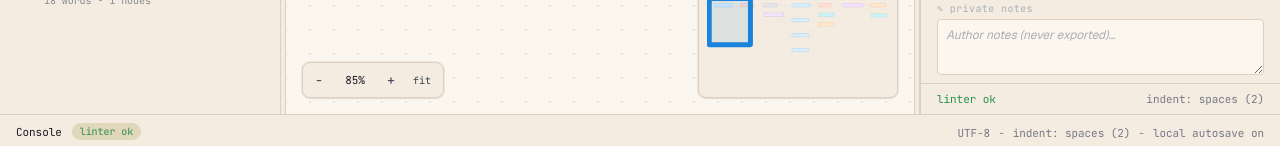
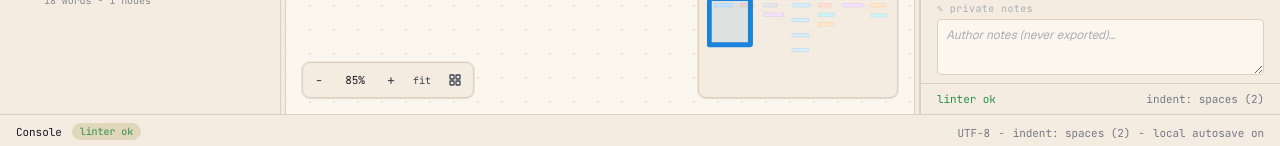
Before and after one commit to viniman27/ChoiceForge, a React (Vite) app: page / in a window 1280 px wide. Shown: the part 650-796 px from the top of the page. Built offline with nearby package versions, Linux system fonts and the light colour scheme.

Commit message:
Add snap-to-grid (G to toggle)
Nodes snap to a 20px grid on drag release and double-click creation.
The grid background visually switches to a denser dot pattern when
snap is active. A grid icon button in the zoom bar shows the current
state. Preference is persisted to localStorage.

```diff
--- a/src/components/GraphCanvas.tsx
+++ b/src/components/GraphCanvas.tsx
@@ -32,6 +32,8 @@ const creatableNodeTypes: NodeType[] = [
   "comment", "finish", "ending",
 ];
 const TOOLBAR_WIDTH_KEY = "choiceforge.canvasToolbarWidth.v1";
+const SNAP_KEY = "choiceforge.snap.v1";
+const GRID_SIZE = 20;
 const TOOLBAR_MIN_WIDTH = 260;
 const TOOLBAR_DEFAULT_WIDTH = 760;
 
@@ -68,6 +70,9 @@ export function GraphCanvas({
   const [canvasFilter, setCanvasFilter] = useState("");
   const [filterOpen, setFilterOpen] = useState(false);
   const filterInputRef = useRef<HTMLInputElement | null>(null);
+  const [snap, setSnap] = useState(() => localStorage.getItem(SNAP_KEY) === "1");
+  const snapRef = useRef(snap);
+  snapRef.current = snap;
 
   useEffect(() => {
     if (selectedId !== lastSetIdRef.current) {
@@ -184,6 +189,11 @@ export function GraphCanvas({
         fitNodesToViewport(nodesToFit, density, viewport, setZoom, onPan);
         return;
       }
+      if (event.key === "g" || event.key === "G") {
+        event.preventDefault();
+        setSnap((s) => !s);
+        return;
+      }
     };
     const keyUp = (event: KeyboardEvent) => {
       if (event.code === "Space") setSpace(false);
@@ -200,6 +210,10 @@ export function GraphCanvas({
   useEffect(() => {
     window.localStorage.setItem(TOOLBAR_WIDTH_KEY, String(toolbarWidth));
   }, [toolbarWidth]);
+
+  useEffect(() => {
+    window.localStorage.setItem(SNAP_KEY, snap ? "1" : "0");
+  }, [snap]);
 
   useEffect(() => {
     if (!toolbarResize) return;
@@ -282,6 +296,15 @@ export function GraphCanvas({
       if (panning && Math.abs(event.clientX - panning.startX) < 4 && Math.abs(event.clientY - panning.startY) < 4) {
         clearSelection();
       }
+      if (drag && snapRef.current) {
+        const dx = (event.clientX - drag.startX) / zoom;
+        const dy = (event.clientY - drag.startY) / zoom;
+        onMoveNodes(drag.origPositions.map(({ id, x, y }) => ({
+          id,
+          x: Math.round((x + dx) / GRID_SIZE) * GRID_SIZE,
+          y: Math.round((y + dy) / GRID_SIZE) * GRID_SIZE,
+        })));
+      }
       setDrag(null);
       setPanning(null);
       setConnecting(null);
@@ -303,7 +326,7 @@ export function GraphCanvas({
   return (
     <div
       ref={canvasRef}
-      className={`canvas-wrap ${connecting ? "is-connecting" : ""}`}
+      className={`canvas-wrap ${connecting ? "is-connecting" : ""} ${snap ? "is-snapping" : ""}`}
       onWheel={(event) => {
         event.preventDefault();
         if (event.ctrlKey || event.metaKey) {
@@ -344,7 +367,11 @@ export function GraphCanvas({
         if (!isCanvasPanTarget(event.target)) return;
         if (sourcePreserved) return;
         const world = clientToWorldXY(event.clientX, event.clientY, canvasRef.current, pan, zoom);
-        onAddNode("passage", { x: Math.round(world.x - 100), y: Math.round(world.y - 22) });
+        const rx = world.x - 100, ry = world.y - 22;
+        onAddNode("passage", {
+          x: snapRef.current ? Math.round(rx / GRID_SIZE) * GRID_SIZE : Math.round(rx),
+          y: snapRef.current ? Math.round(ry / GRID_SIZE) * GRID_SIZE : Math.round(ry),
+        });
       }}
     >
       <div className="canvas-grid" />
@@ -498,6 +525,13 @@ export function GraphCanvas({
         <span>{Math.round(zoom * 100)}%</span>
         <button onClick={() => setZoom((current) => Math.min(2.5, current + 0.1))}>+</button>
         <button onClick={() => fitGraphToViewport(data, density, viewport, setZoom, onPan)} className="zoom-reset">{labels.fitView}</button>
+        <button
+          className={`zoom-snap${snap ? " is-active" : ""}`}
+          onClick={() => setSnap((s) => !s)}
+          title={`Snap to grid — ${snap ? "on" : "off"} (G)`}
+        >
+          <SnapIcon />
+        </button>
       </div>
       {filterOpen && (
         <div className="canvas-filter-bar">
@@ -705,6 +739,17 @@ function AlignIcon({ type }: { type: string }) {
   return null;
 }
 
+function SnapIcon() {
+  return (
+    <svg width="12" height="12" viewBox="0 0 12 12" fill="none" stroke="currentColor" strokeWidth="1.3" strokeLinecap="round">
+      <rect x="1" y="1" width="4" height="4" rx="0.5" />
+      <rect x="7" y="1" width="4" height="4" rx="0.5" />
+      <rect x="1" y="7" width="4" height="4" rx="0.5" />
+      <rect x="7" y="7" width="4" height="4" rx="0.5" />
+    </svg>
+  );
+}
+
 function loadToolbarWidth(): number {
   const saved = Number(window.localStorage.getItem(TOOLBAR_WIDTH_KEY));
   return Number.isFinite(saved) && saved > 0 ? saved : TOOLBAR_DEFAULT_WIDTH;
--- a/src/components/KeyboardShortcutOverlay.tsx
+++ b/src/components/KeyboardShortcutOverlay.tsx
@@ -16,6 +16,7 @@ const GROUPS: ShortcutGroup[] = [
       { keys: ["F"], label: "Fit all nodes" },
       { keys: ["Shift", "F"], label: "Fit selected nodes" },
       { keys: ["Ctrl", "F"], label: "Filter nodes" },
+      { keys: ["G"], label: "Toggle snap-to-grid" },
       { keys: ["Ctrl", "scroll"], label: "Zoom in/out" },
       { keys: ["F"], label: "Fit view" },
       { keys: ["Escape"], label: "Deselect / close" },
--- a/styles.css
+++ b/styles.css
@@ -1111,6 +1111,13 @@ input, select, textarea { font-family: inherit; color: inherit; }
   background-position: 12px 12px;
   opacity: 0.5;
   pointer-events: none;
+  transition: background-size 0.15s, opacity 0.15s;
+}
+.is-snapping .canvas-grid {
+  background-image: radial-gradient(circle, var(--ink-mute) 1.5px, transparent 1.5px);
+  background-size: 20px 20px;
+  background-position: 0 0;
+  opacity: 0.35;
 }
 .canvas-inner {
   position: absolute; inset: 0;
@@ -1141,6 +1148,8 @@ input, select, textarea { font-family: inherit; color: inherit; }
 .zoom-controls button:hover { background: var(--paper-3); }
 .zoom-controls span { padding: 0 6px; min-width: 44px; text-align: center; }
 .zoom-reset { font-size: 10px !important; }
+.zoom-snap { display: flex; align-items: center; justify-content: center; color: var(--ink-mute); }
+.zoom-snap.is-active { color: var(--accent); background: var(--paper-3); }
 
 .minimap {
   position: absolute; bottom: 16px; right: 16px;
```
Also changed, not shown: 1 other file (tests, documents, lock files or other folders).
